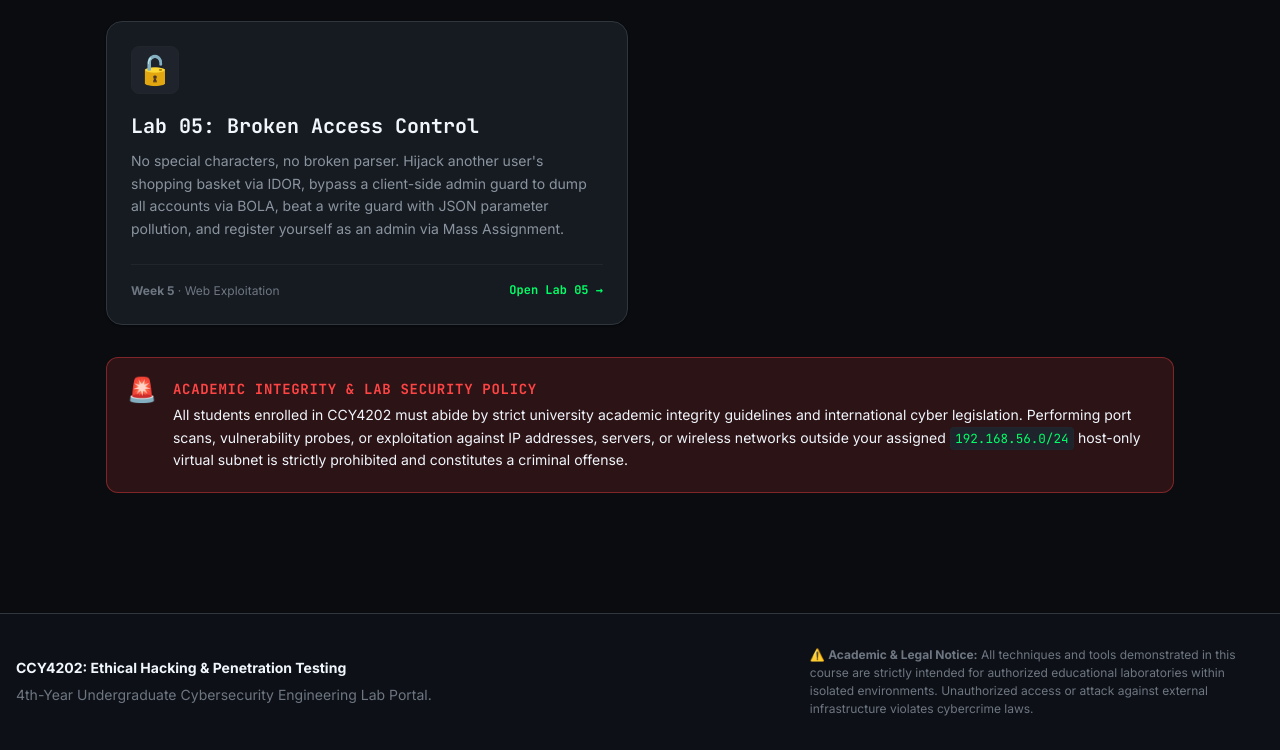
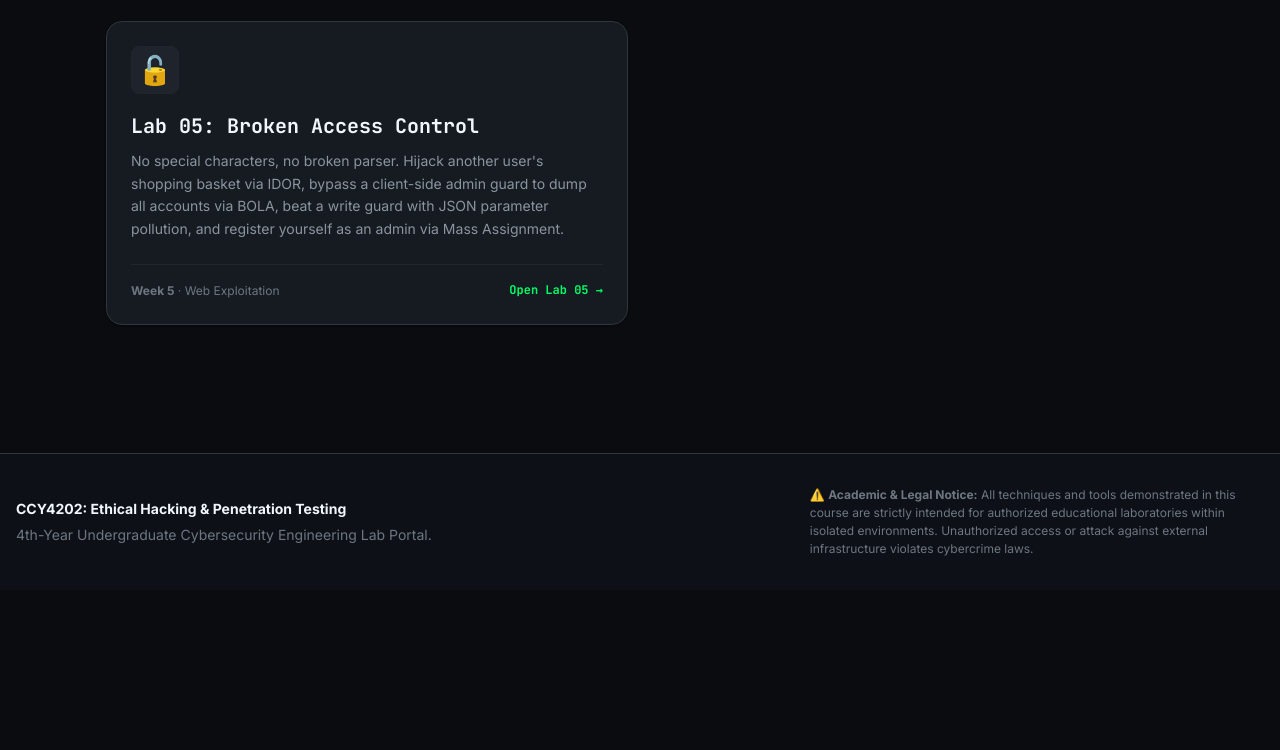
Before and after one commit to Salah-Wahsh/EH-AAST, a plain HTML site: page index.html in a window 1280 px wide. Shown: the part 1444-2194 px from the top of the page. After the commit the page ends 2034 px from the top, so only its background shows below. Drawn offline with Linux system fonts and the light colour scheme.

Commit message:
chore: remove academic integrity and lab security policy banner

```diff
--- a/index.html
+++ b/index.html
@@ -144,17 +144,6 @@
         </article>
       </div>
     </section>
-
-    <!-- Lab Security Policy Banner -->
-    <section class="callout callout--danger" style="margin-top:var(--space-8);">
-      <span class="callout__icon">🚨</span>
-      <div class="callout__content">
-        <div class="callout__title">ACADEMIC INTEGRITY &amp; LAB SECURITY POLICY</div>
-        <p>
-          All students enrolled in CCY4202 must abide by strict university academic integrity guidelines and international cyber legislation. Performing port scans, vulnerability probes, or exploitation against IP addresses, servers, or wireless networks outside your assigned <code>192.168.56.0/24</code> host-only virtual subnet is strictly prohibited and constitutes a criminal offense.
-        </p>
-      </div>
-    </section>
   </main>
 
   <!-- Dynamic Footer injected by site.js -->
```
